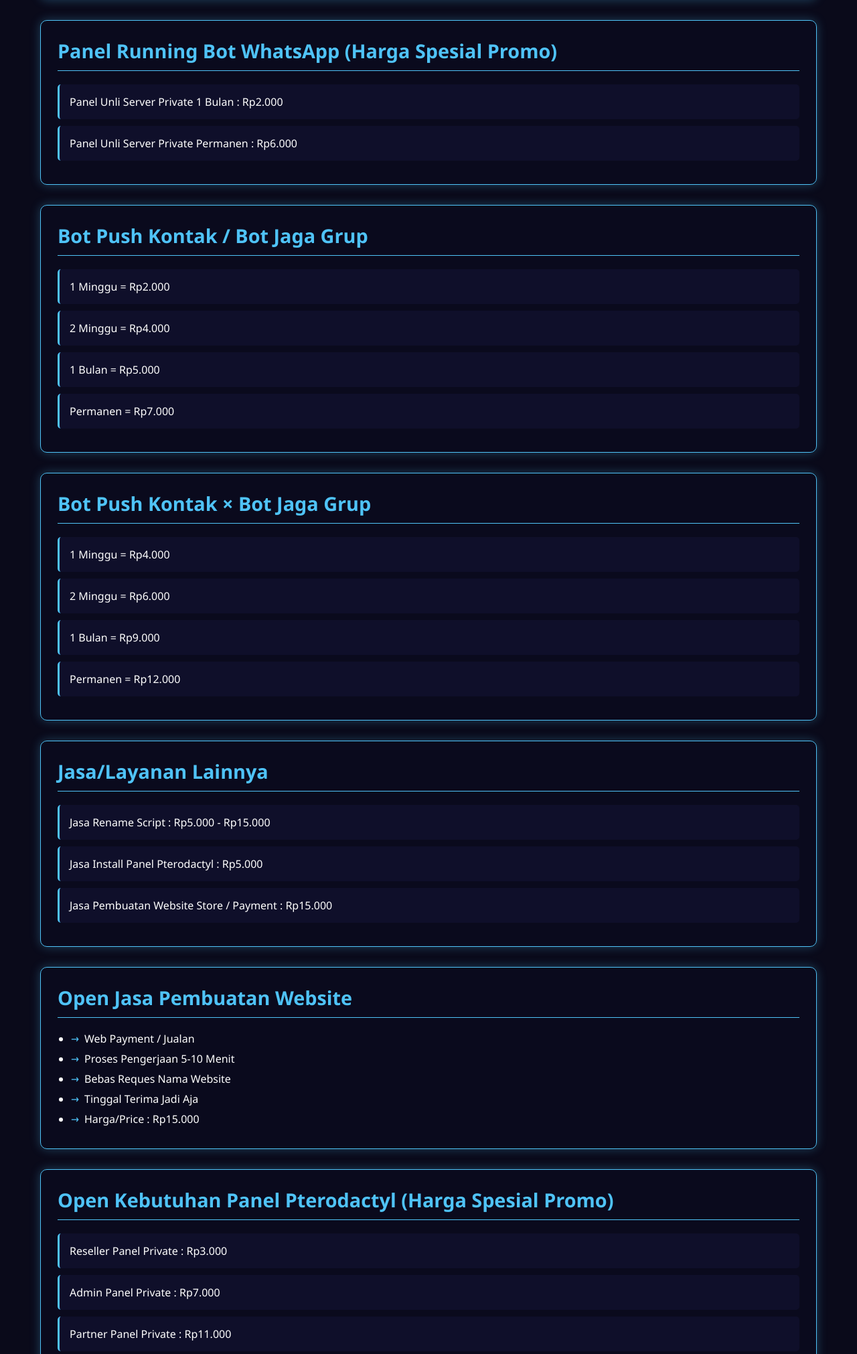
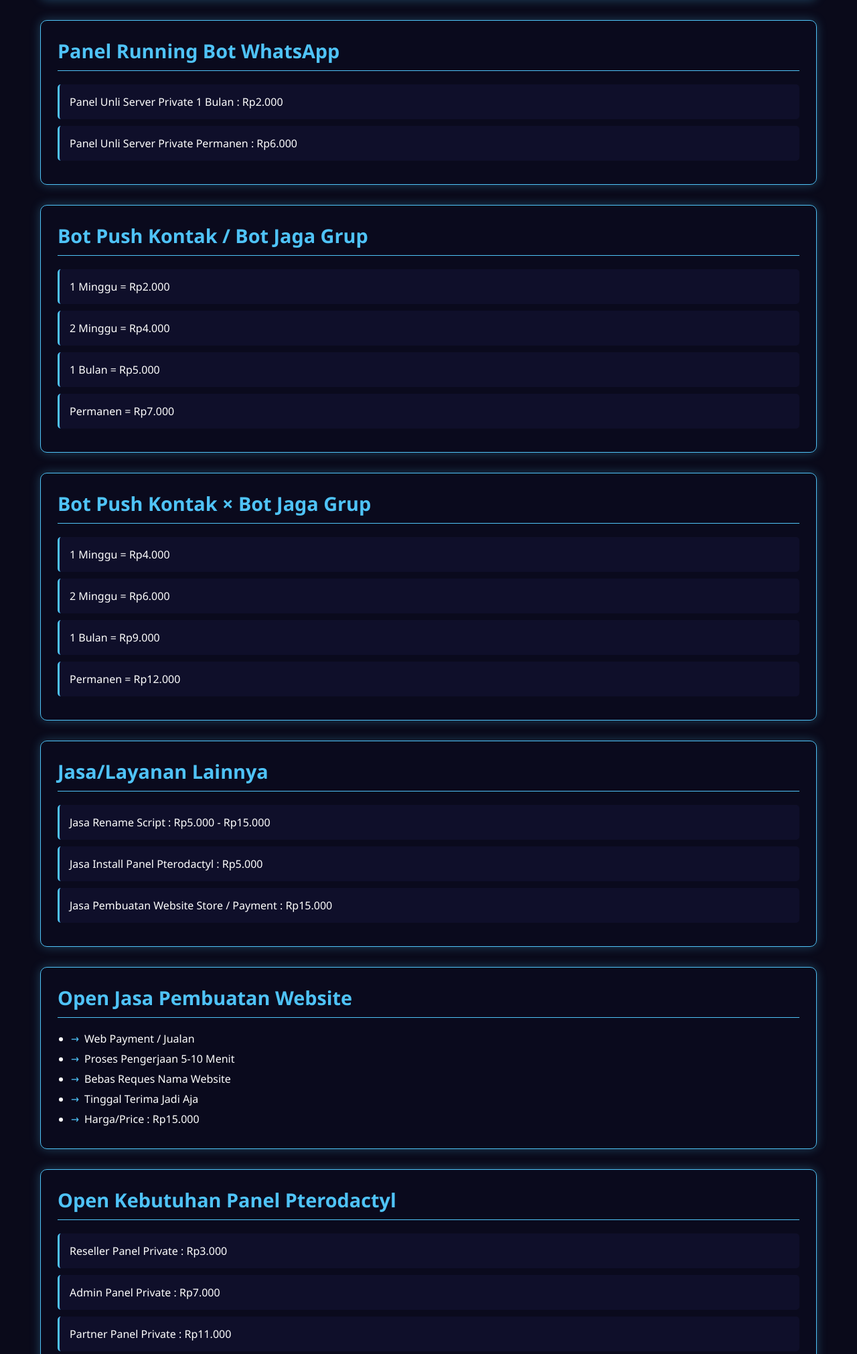
Before and after one commit to razz-offc/razz-official, a plain HTML site: page index.html in a window 1280 px wide. Shown: the part 876-2898 px from the top of the page at 67% size. Drawn offline with Linux system fonts and the light colour scheme.

Commit message:
Update index.html

```diff
--- a/index.html
+++ b/index.html
@@ -197,7 +197,7 @@
             </ul>
         </section>
         <section class="section">
-            <h2>Panel Running Bot WhatsApp (Harga Spesial Promo)</h2>
+            <h2>Panel Running Bot WhatsApp</h2>
             <ul class="product-list">
                 <li class="product-item">Panel Unli Server Private 1 Bulan : Rp2.000</li>
                 <li class="product-item">Panel Unli Server Private Permanen : Rp6.000</li>
@@ -242,7 +242,7 @@
         </section>
 
         <section class="section">
-            <h2>Open Kebutuhan Panel Pterodactyl (Harga Spesial Promo)</h2>
+            <h2>Open Kebutuhan Panel Pterodactyl</h2>
             <ul class="product-list">
                 <li class="product-item">Reseller Panel Private : Rp3.000</li>
                 <li class="product-item">Admin Panel Private : Rp7.000</li>
```
